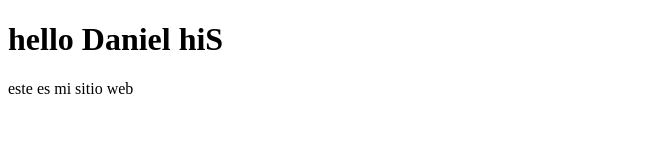
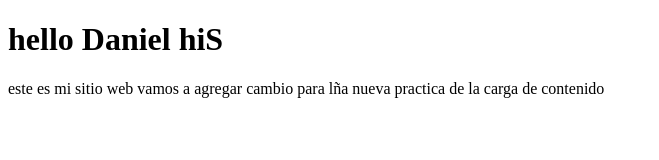
Before and after one commit to yogo4676/ProyectoPreWork, a plain HTML site: page index.html in a window 1280 px wide. Shown: the whole page, without its empty margins (0-659 px from the left). Drawn offline with Linux system fonts and the light colour scheme.

Commit message:
segundo cambio

```diff
--- a/index.html
+++ b/index.html
@@ -8,7 +8,7 @@
 </head>
 <body>
     <h1>hello Daniel hiS</h1>
-    <p> este es mi sitio web
+    <p> este es mi sitio web vamos a agregar cambio para lña nueva practica de la carga de contenido
     </p>
 </body>
 </html>
```
